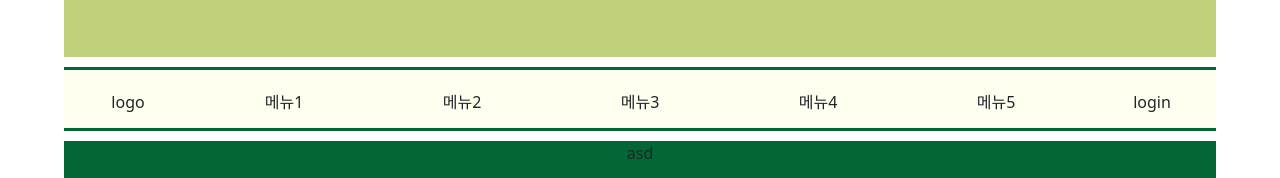
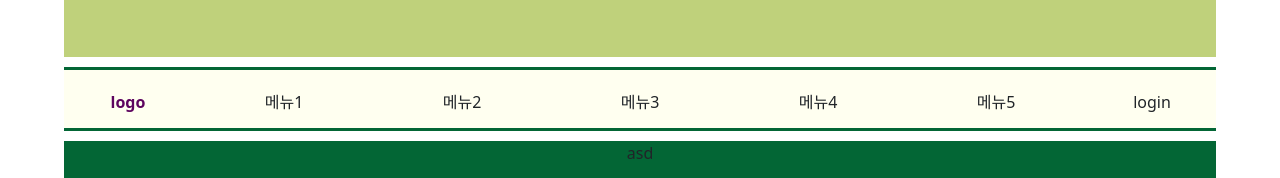
Before and after one commit to WhdWl/study-vue-vue2.0, a Vue app: page / in a window 1280 px wide. Shown: the part 337-515 px from the top of the page. Built offline with nearby package versions, Linux system fonts and the light colour scheme.

Commit message:
logo 색 수정

```diff
--- a/src/components/layout/TopBar.vue
+++ b/src/components/layout/TopBar.vue
@@ -25,6 +25,8 @@
   margin: 0px 0px 0px 0px;
   border: 0px solid ;
   padding: 0px 0px 0px 0px;
+  color: #5E055F;
+  font-weight: bold;
 }
 .menu_center {
   width: 890px;
```
